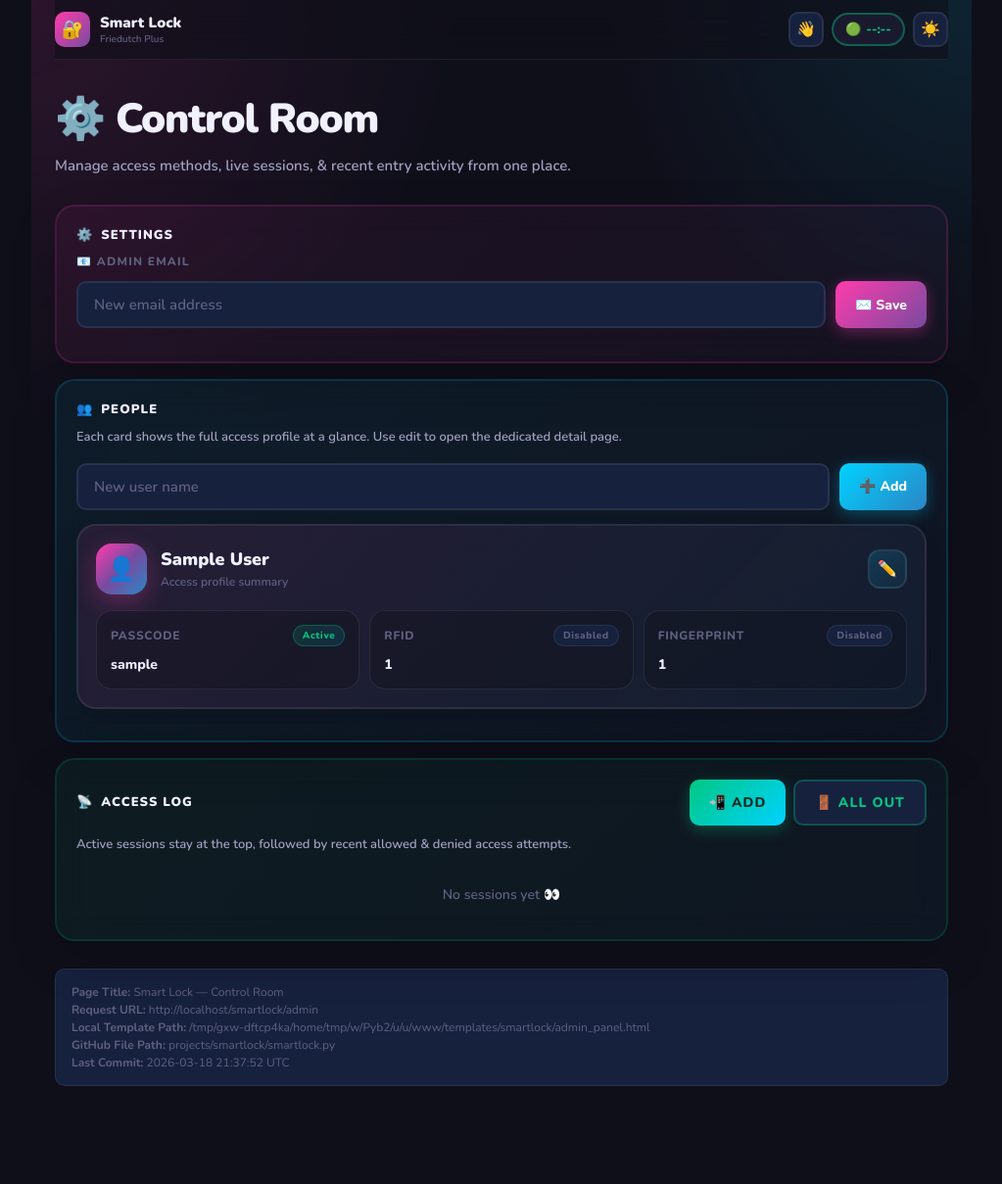
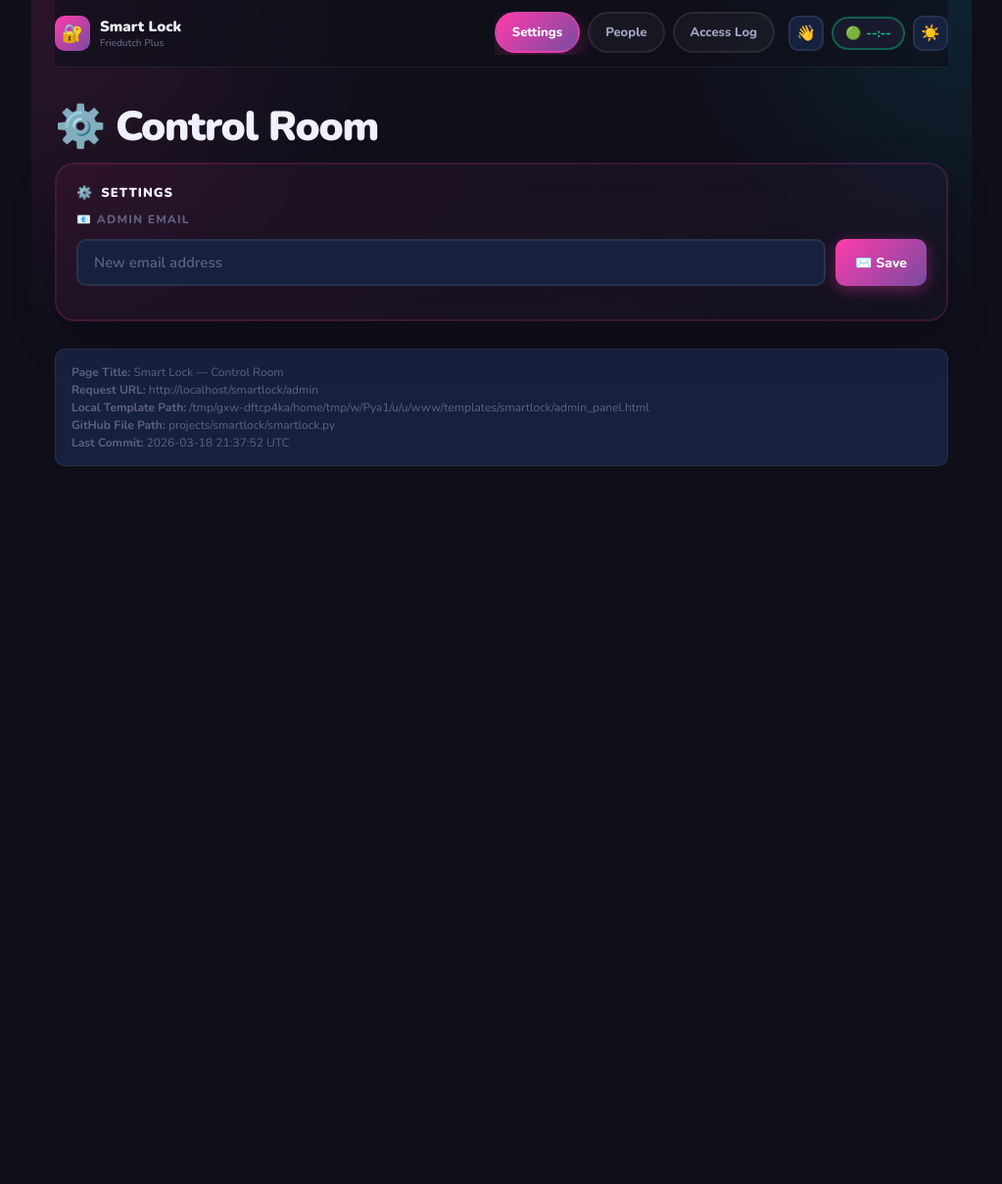
Before and after one commit to friedutch/website, a Flask app: page /smartlock/admin in a window 1280 px wide. Shown: the whole page at 98% size, without its empty margins (128-1151 px from the left). After the commit the page ends 476 px from the top, so only its background shows below. Run offline with Flask 3, Linux system fonts and the light colour scheme; the visitor is signed in with stand-in values (Sample User, id 1); data comes from the database, SQL or seed files in the repository; data that the repository does not hold is empty; some libraries are stand-ins or nearby versions.

Commit message:
Add tabs to smart lock admin panel

```diff
--- a/static/css/pages/smartlock/admin_panel.css
+++ b/static/css/pages/smartlock/admin_panel.css
@@ -24,6 +24,35 @@ body {
 .brand-name { font-size:15px; font-weight:900; }
 .brand-sub { font-size:10px; color:var(--text3); font-weight:600; }
 .top-bar-right { display:flex; align-items:center; gap:8px; }
+.panel-tabs {
+  display: flex;
+  align-items: center;
+  gap: 8px;
+  margin-right: 6px;
+  overflow-x: auto;
+  padding-bottom: 2px;
+}
+.panel-tab {
+  border: 2px solid var(--border);
+  background: rgba(255,255,255,0.04);
+  color: var(--text2);
+  border-radius: 999px;
+  padding: 10px 16px;
+  font-family: 'Nunito', sans-serif;
+  font-size: 13px;
+  font-weight: 800;
+  cursor: pointer;
+  white-space: nowrap;
+  transition: all 0.2s;
+}
+[data-theme="light"] .panel-tab { background: rgba(255,255,255,0.82); }
+.panel-tab:hover { border-color: rgba(255, 60, 172, 0.3); color: var(--text); }
+.panel-tab.active {
+  color: white;
+  border-color: rgba(255, 60, 172, 0.4);
+  background: linear-gradient(135deg, var(--pink), var(--purple));
+  box-shadow: 0 8px 24px rgba(255, 60, 172, 0.26);
+}
 .sess-chip-hidden { display:none; }
 .sess-chip { display:flex;align-items:center;gap:5px;font-size:13px;font-weight:800;padding:6px 12px;border-radius:50px;border:2px solid transparent; }
 .sess-chip.ok   { background:var(--surface); border-color:rgba(0,200,130,0.4); color:var(--green); }
@@ -32,14 +61,15 @@ body {
 .top-icon-btn { width:36px;height:36px;border-radius:10px;border:2px solid var(--border);background:var(--surface2);display:flex;align-items:center;justify-content:center;font-size:16px;cursor:pointer;font-family:'Nunito',sans-serif;font-weight:800;color:var(--text2);transition:all 0.2s;text-decoration:none; }
 .top-icon-btn:hover { border-color:var(--pink); transform:translateY(-1px); }
 h1 { font-size:42px; font-weight:900; margin-bottom:8px; letter-spacing:-0.03em; }
-.panel-sub { font-size:15px; color:var(--text2); font-weight:600; margin-bottom:28px; max-width:640px; line-height:1.55; }
+.panel-stack { position: relative; }
+.panel-section { display: none; }
+.panel-section.active { display: block; }
 .zone {
   box-shadow: 0 20px 48px rgba(0, 0, 0, 0.16);
   backdrop-filter: blur(16px);
   -webkit-backdrop-filter: blur(16px);
 }
 .zone-title { margin-bottom: 10px; }
-.zone-copy { font-size:13px; color:var(--text2); font-weight:600; line-height:1.5; margin-bottom:16px; }
 .user-card {
   background: linear-gradient(135deg, rgba(255,60,172,0.1), rgba(43,134,197,0.08));
   border: 2px solid rgba(255,255,255,0.08);
@@ -147,7 +177,9 @@ h1 { font-size:42px; font-weight:900; margin-bottom:8px; letter-spacing:-0.03em;
 @media (max-width: 700px) {
   body { padding: 0 18px 84px; }
   h1 { font-size: 34px; }
-  .top-bar-unified { margin-bottom: 26px; }
+  .top-bar-unified { margin-bottom: 26px; align-items: flex-start; }
+  .top-bar-right { width: 100%; flex-wrap: wrap; justify-content: flex-end; }
+  .panel-tabs { order: 3; width: 100%; margin: 6px 0 0; }
   .field-row { flex-direction: column; }
   .zone-title,
   .zone-title-actions { align-items: flex-start; }
--- a/static/js/pages/smartlock/admin_panel.js
+++ b/static/js/pages/smartlock/admin_panel.js
@@ -1,6 +1,29 @@
 document.addEventListener("DOMContentLoaded", function () {
   const script = document.getElementById("admin-panel-script");
   const cooldownRemaining = Number(script?.dataset.cooldownRemaining || "0");
+  const tabs = Array.from(document.querySelectorAll("[data-panel-tab]"));
+  const sections = Array.from(document.querySelectorAll("[data-panel-section]"));
+
+  const activateTab = function (name) {
+    tabs.forEach(function (tab) {
+      const isActive = tab.dataset.panelTab === name;
+      tab.classList.toggle("active", isActive);
+      tab.setAttribute("aria-selected", isActive ? "true" : "false");
+    });
+    sections.forEach(function (section) {
+      section.classList.toggle("active", section.dataset.panelSection === name);
+    });
+  };
+
+  tabs.forEach(function (tab) {
+    tab.addEventListener("click", function () {
+      activateTab(tab.dataset.panelTab);
+    });
+  });
+
+  if (tabs.length && sections.length) {
+    activateTab("settings");
+  }
 
   if (cooldownRemaining > 0) {
     const timer = document.getElementById("chg-t");
--- a/templates/smartlock/admin_panel.html
+++ b/templates/smartlock/admin_panel.html
@@ -19,6 +19,11 @@
     </div>
   </div>
   <div class="top-bar-right">
+    <div class="panel-tabs" role="tablist" aria-label="Admin sections">
+      <button class="panel-tab active" type="button" data-panel-tab="settings" aria-selected="true">Settings</button>
+      <button class="panel-tab" type="button" data-panel-tab="people" aria-selected="false">People</button>
+      <button class="panel-tab" type="button" data-panel-tab="access" aria-selected="false">Access Log</button>
+    </div>
     <a class="top-icon-btn" href="/smartlock/logout" data-confirm="Log out from this session?">👋</a>
     <div class="sess-chip ok sess-chip-hidden" id="sess-notif-top" data-current-remaining="{{ current_remaining }}">
       <span id="notif-icon-top">🟢</span>
@@ -29,9 +34,9 @@
 </div>
 
 <h1>⚙️ Control Room</h1>
-<p class="panel-sub">Manage access methods, live sessions, & recent entry activity from one place.</p>
 
-<div class="zone zone-pink">
+<div class="panel-stack">
+<div class="zone zone-pink panel-section active" id="panel-settings" data-panel-section="settings">
   <div class="zone-title"><div class="zone-title-left"><span>⚙️</span> Settings</div></div>
   <p class="setting-label">📧 Admin Email</p>
   <p class="setting-val">{{ admin_email }}</p>
@@ -55,9 +60,8 @@
   {% endif %}
 </div>
 
-<div class="zone zone-cyan">
+<div class="zone zone-cyan panel-section" id="panel-people" data-panel-section="people">
   <div class="zone-title"><div class="zone-title-left"><span>👥</span> People</div></div>
-  <p class="zone-copy">Each card shows the full access profile at a glance. Use edit to open the dedicated detail page.</p>
   <form class="field-row" method="POST" action="/smartlock/users/add">
     <input type="hidden" name="csrf_token" value="{{ csrf_token() }}">
     <input class="app-input" type="text" name="name" placeholder="New user name" required>
@@ -108,7 +112,7 @@
   {% endif %}
 </div>
 
-<div class="zone zone-green">
+<div class="zone zone-green panel-section" id="panel-access" data-panel-section="access">
   <div class="zone-title">
     <div class="zone-title-left"><span>📡</span> Access Log</div>
     <div class="zone-title-actions">
@@ -116,7 +120,6 @@
       <a class="sm-btn sm-ghost sm-ghost-green" href="/smartlock/session/logout-all" data-confirm="Log out all other sessions?">🚪 All out</a>
     </div>
   </div>
-  <p class="zone-copy">Active sessions stay at the top, followed by recent allowed & denied access attempts.</p>
 
   {% for s in sessions %}
   <div class="session-card {{ 'current' if s.session_token == current_token else '' }}">
@@ -148,6 +151,7 @@
   <p class="no-items">No sessions yet 👀</p>
   {% endif %}
 </div>
+</div>
 
 {% include "_debug_footer.html" %}
 
```
Also changed, not shown: projects/smartlock/README.md.
